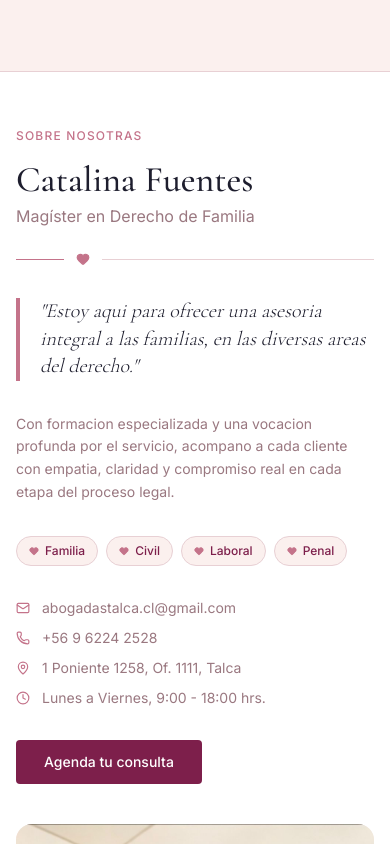
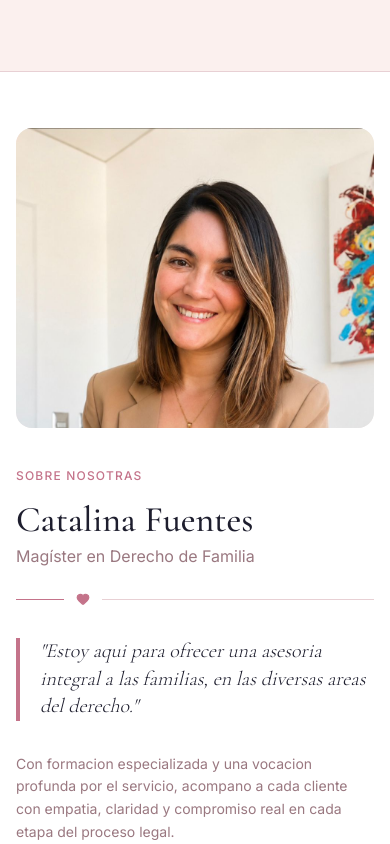
Before and after one commit to benjaminromero5631/abogadatalca, a Next.js app in the folder abogadas-talca/: page / in a window 390 px wide. Shown: the part 2680-3524 px from the top of the page. Built offline with nearby package versions, Linux system fonts and the light colour scheme.

Commit message:
fix: mostrar imagen Catalina en mobile con flex-col y h-[300px]

```diff
--- a/abogadas-talca/components/home/SobreCatalina.tsx
+++ b/abogadas-talca/components/home/SobreCatalina.tsx
@@ -19,16 +19,16 @@ export default function SobreCatalina() {
 
   return (
     <section id="sobre-nosotras" className="bg-white py-14 md:py-28 px-4 sm:px-6 border-t border-border">
-      <div className="max-w-6xl mx-auto grid md:grid-cols-2 gap-10 lg:gap-20 items-center">
+      <div className="max-w-6xl mx-auto flex flex-col md:flex-row gap-10 lg:gap-20 items-center">
         {/* Imagen */}
         <motion.div
-          className="order-2 md:order-1"
+          className="w-full md:w-1/2"
           initial={reduced ? false : { opacity: 0, x: -32 }}
           whileInView={{ opacity: 1, x: 0 }}
           viewport={{ once: true, margin: "-60px" }}
           transition={{ duration: 0.7, ease: "easeOut" }}
         >
-          <div className="relative aspect-[2/3] rounded-2xl overflow-hidden bg-stone max-w-sm mx-auto md:mx-0">
+          <div className="relative h-[300px] md:aspect-[2/3] md:h-auto rounded-2xl overflow-hidden bg-stone max-w-sm mx-auto md:mx-0">
             <Image
               src="/images/abogadas/presentacion-abogada.jpg"
               alt="Catalina Fuentes — Abogada especialista en Derecho de Familia, Talca"
@@ -42,7 +42,7 @@ export default function SobreCatalina() {
 
         {/* Texto */}
         <motion.div
-          className="order-1 md:order-2"
+          className="w-full md:w-1/2"
           initial={reduced ? false : { opacity: 0, x: 32 }}
           whileInView={{ opacity: 1, x: 0 }}
           viewport={{ once: true, margin: "-60px" }}
```
